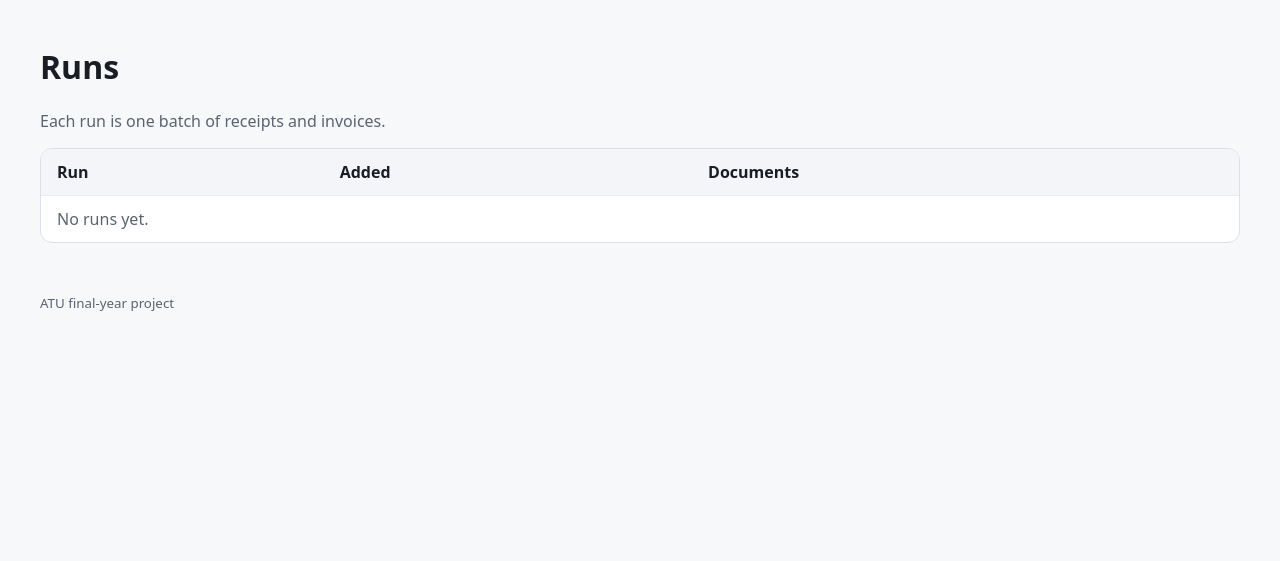
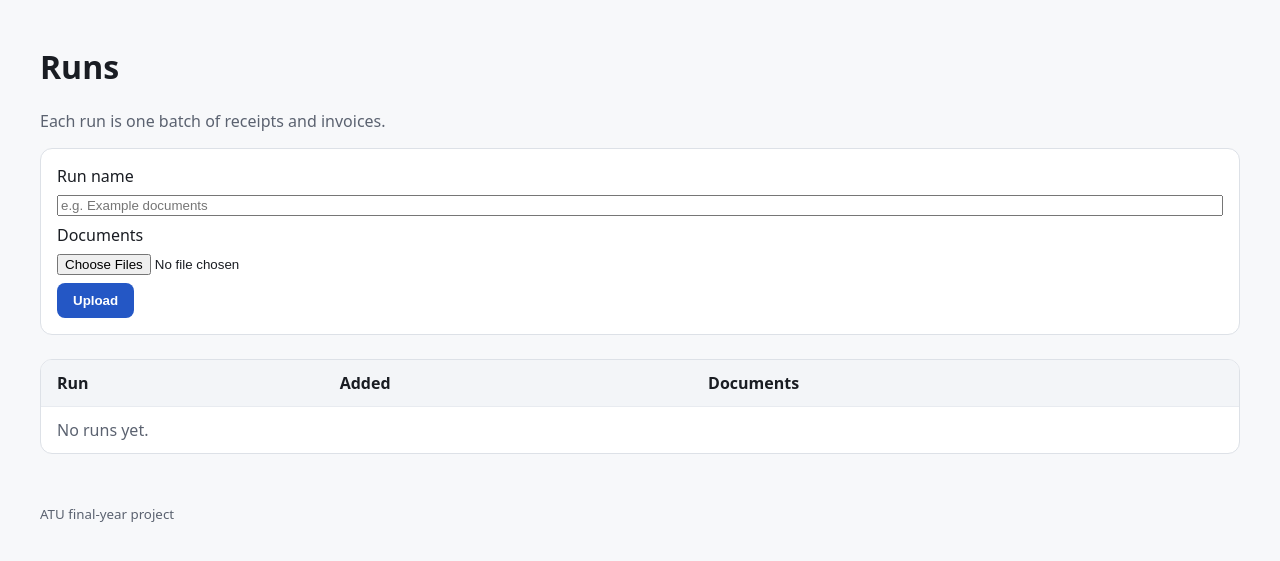
Before and after one commit to Lynch4360/plop-app, a Python web app: template src/plop_app/templates/main/runs.html in a window 1280 px wide. Shown: the part 55-616 px from the top of the page. Run offline with Jinja, Linux system fonts and the light colour scheme; the template is opened without the code that fills it, so the values that code supplies are empty.

Commit message:
Add upload form that creates a run and saves its documents

```diff
--- a/src/plop_app/__init__.py
+++ b/src/plop_app/__init__.py
@@ -5,11 +5,14 @@ from plop_app import models
 from plop_app.extensions import db, migrate
 from plop_app.main import bp as main_bp
 
+
 def create_app() -> Flask:
     app = Flask(__name__)
     app.config["SQLALCHEMY_DATABASE_URI"] = os.environ.get(
         "DATABASE_URL", "sqlite:///app.db"
     )
+    app.config["MAX_CONTENT_LENGTH"] = 50 * 1024 * 1024
+
     db.init_app(app)
     migrate.init_app(app, db, render_as_batch=True)
     app.register_blueprint(main_bp)
--- a/src/plop_app/static/css/app.css
+++ b/src/plop_app/static/css/app.css
@@ -76,3 +76,21 @@ th {
   background: #F3F5F8;
   border-top: 0;
 }
+
+.upload {
+  display: flex;
+  flex-direction: column;
+  gap: 8px;
+  padding: 16px;
+  margin-bottom: 24px;
+}
+
+.upload button {
+  align-self: flex-start;
+  padding: 10px 16px;
+  border: 0;
+  border-radius: 8px;
+  background: #2457C5;
+  color: #FFFFFF;
+  font-weight: bold;
+}
--- a/src/plop_app/templates/main/runs.html
+++ b/src/plop_app/templates/main/runs.html
@@ -3,6 +3,16 @@
 {% block content %}
   <h1>Runs</h1>
   <p class="muted">Each run is one batch of receipts and invoices.</p>
+
+  <form class="card upload" method="post" action="{{ url_for('main.create_run') }}" enctype="multipart/form-data">
+    <label for="name">Run name</label>
+    <input id="name" name="name" placeholder="e.g. Example documents">
+
+    <label for="files">Documents</label>
+    <input id="files" name="files" type="file" accept="image/*,.pdf" multiple>
+
+    <button type="submit">Upload</button>
+  </form>
 
   <div class="card">
     <table>
```
Also changed, not shown: src/plop_app/main.py (+32 -5 lines).
